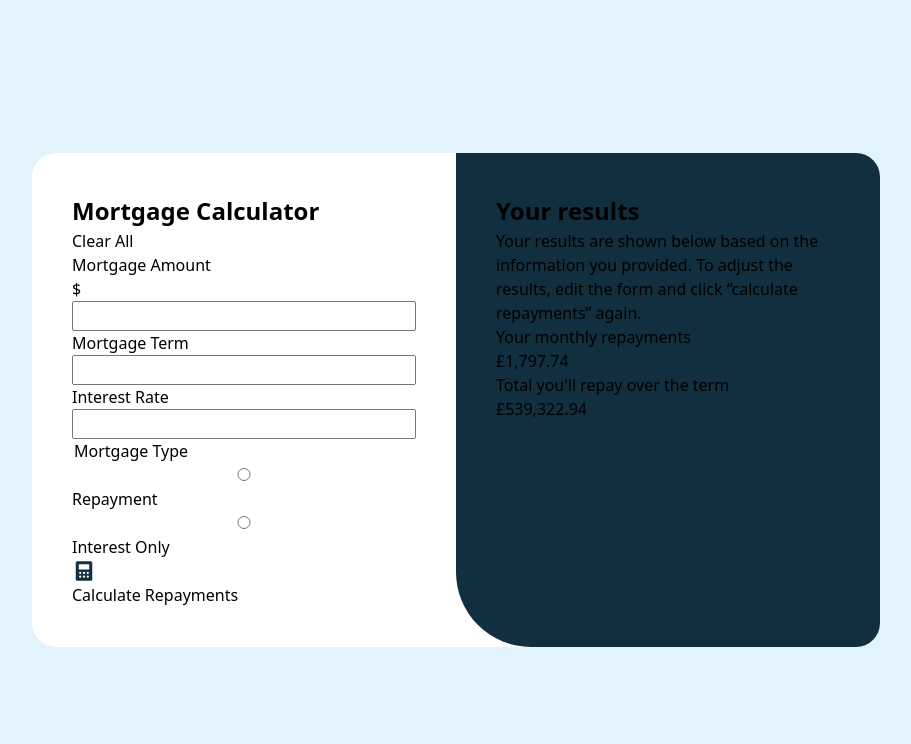
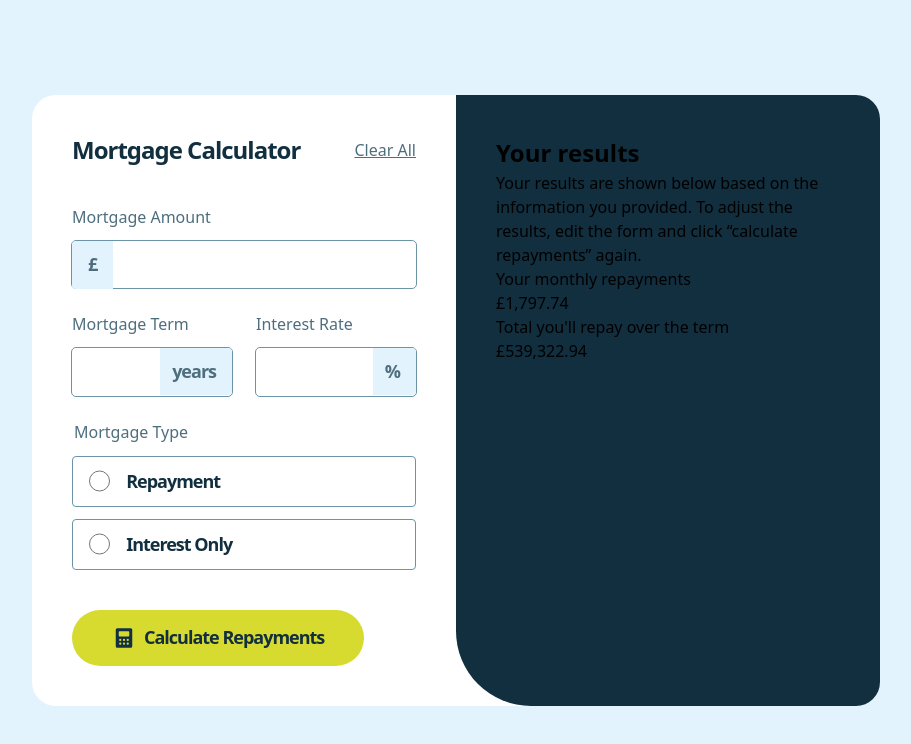
Before and after one commit to gumrahsindar/mortgage-calculator, a Vue app: page / in a window 1280 px wide. Shown: the top 744 px of the page, without its empty margins (184-1095 px from the left). Built offline with nearby package versions, Linux system fonts and the light colour scheme.

Commit message:
feat: complete calc form markup and styling

```diff
--- a/src/components/CalcForm.vue
+++ b/src/components/CalcForm.vue
@@ -3,44 +3,88 @@ import calcIcon from '../assets/images/icon-calculator.svg'
 </script>
 
 <template>
-  <section id="calc__form">
-    <div class="form__header">
-      <h1>Mortgage Calculator</h1>
-      <button>Clear All</button>
+  <section id="calc-form">
+    <div class="form-header">
+      <h1 class="text-xl text-slate-900">Mortgage Calculator</h1>
+      <button class="text-md text-slate-700 text-underline">Clear All</button>
     </div>
 
-    <form>
-      <div class="form__line">
-        <label for="mortgage-amount">Mortgage Amount</label>
-        <div class="input__wrapper">
-          <div class="input__prefix">$</div>
-          <input type="number" id="mortgage-amount" />
+    <form class="form">
+      <div class="form-line">
+        <label class="text-md text-slate-700" for="mortgage-amount"
+          >Mortgage Amount</label
+        >
+        <div class="input-wrapper" aria-labelledby="Mortgage amount">
+          <div class="input-prefix text-lg text-slate-700">£</div>
+          <input
+            class="mortgage-amount text-lg text-slate-900"
+            type="number"
+            id="mortgage-amount"
+            aria-label="Mortgage amount in pounds"
+          />
         </div>
       </div>
-      <div class="form__line">
+
+      <div class="form-line">
         <div>
-          <label for="mortgage-term">Mortgage Term</label>
-          <input type="number" id="mortgage-term" />
+          <label class="text-md text-slate-700" for="mortgage-term"
+            >Mortgage Term</label
+          >
+          <div class="input-wrapper">
+            <input
+              class="text-lg text-slate-900"
+              type="number"
+              id="mortgage-term"
+            />
+            <div class="input-suffix text-lg text-slate-700">years</div>
+          </div>
         </div>
         <div>
-          <label for="interest-rate">Interest Rate</label>
-          <input type="number" id="interest-rate" />
+          <label class="text-md text-slate-700" for="interest-rate"
+            >Interest Rate</label
+          >
+          <div class="input-wrapper">
+            <input
+              class="text-lg text-slate-900"
+              type="number"
+              id="interest-rate"
+            />
+            <div class="input-suffix text-lg text-slate-700">%</div>
+          </div>
         </div>
       </div>
-      <div class="form__line">
+
+      <div class="form-line">
         <fieldset>
-          <legend>Mortgage Type</legend>
-          <div>
-            <input type="radio" id="fixed" name="mortgage-type" />
-            <label for="fixed">Repayment</label>
-          </div>
-          <div>
-            <input type="radio" id="interest-only" name="mortgage-type" />
-            <label for="interest-only">Interest Only</label>
+          <legend class="text-md text-slate-700">Mortgage Type</legend>
+          <div class="mortgage-type">
+            <div class="mortgage-type-item">
+              <input
+                class="text-lg text-slate-900"
+                type="radio"
+                id="fixed"
+                name="mortgage-type"
+              />
+              <label class="text-lg text-slate-900" for="fixed"
+                >Repayment</label
+              >
+            </div>
+            <div class="mortgage-type-item">
+              <input
+                class="text-lg text-slate-900"
+                type="radio"
+                id="interest-only"
+                name="mortgage-type"
+              />
+              <label class="text-lg text-slate-900" for="interest-only"
+                >Interest Only</label
+              >
+            </div>
           </div>
         </fieldset>
       </div>
-      <button>
+
+      <button class="text-lg text-slate-900">
         <img :src="calcIcon" alt="Calculate" />
         Calculate Repayments
       </button>
@@ -49,7 +93,176 @@ import calcIcon from '../assets/images/icon-calculator.svg'
 </template>
 
 <style lang="scss" scoped>
-#calc__form {
+@use '../styles/variables' as *;
+
+#calc-form {
   padding: 40px;
+
+  .form-header {
+    margin-bottom: 40px;
+    display: flex;
+    justify-content: space-between;
+    align-items: center;
+    gap: 10px;
+
+    button {
+      transition: color 0.3s;
+
+      &:hover {
+        color: $slate-900;
+      }
+    }
+
+    @media (max-width: 30rem) {
+      flex-direction: column;
+      align-items: flex-start;
+      gap: 8px;
+    }
+  }
+
+  .form {
+    .form-line {
+      margin-bottom: 24px;
+
+      &:nth-child(2) {
+        display: grid;
+        grid-template-columns: 1fr 1fr;
+        gap: 24px;
+
+        @media (max-width: 30rem) {
+          grid-template-columns: 1fr;
+        }
+      }
+
+      &:nth-child(3) {
+        margin-bottom: 40px;
+
+        @media (max-width: 30rem) {
+          margin-bottom: 32px;
+        }
+      }
+    }
+
+    label,
+    legend {
+      margin-bottom: 12px;
+    }
+
+    .input-wrapper {
+      position: relative;
+      display: flex;
+      outline: 1px solid $slate-500;
+      border-radius: 4px;
+
+      &:focus-within,
+      &:focus,
+      &:active {
+        outline: 1px solid $yellow;
+      }
+
+      .mortgage-amount {
+        border-radius: 4px;
+        padding-left: 60px;
+      }
+
+      &:focus-within .input-prefix {
+        background-color: $yellow;
+      }
+      &:focus-within .input-suffix {
+        background-color: $yellow;
+      }
+
+      .input-prefix {
+        position: absolute;
+        height: 48px;
+        border-radius: 4px 0 0 4px;
+        padding: 12px 16px;
+        background-color: $slate-100;
+        top: 0;
+        left: 0;
+        transition: background-color 0.3s;
+      }
+
+      .input-suffix {
+        position: absolute;
+        border-radius: 0 4px 4px 0;
+        height: 47px;
+        right: 0;
+        top: 0;
+        padding: 12px 16px 12px 12px;
+        background-color: $slate-100;
+        transition: background-color 0.3s;
+      }
+
+      input {
+        padding: 12.5px 16px;
+        border: none;
+        outline: none;
+      }
+    }
+
+    .mortgage-type {
+      display: flex;
+      flex-direction: column;
+      gap: 12px;
+
+      &-item {
+        padding: 12.5px 16px;
+        display: flex;
+        align-items: center;
+        gap: 16px;
+        border: 1px solid $slate-500;
+        border-radius: 4px;
+        &:focus-within,
+        &:focus,
+        &:active {
+          border: 1px solid $yellow;
+          background-color: lighten($color: $yellow, $amount: 40%);
+        }
+
+        input {
+          width: 24px;
+          height: 24px;
+          accent-color: rgb(154, 151, 51);
+          border-radius: 50%;
+          border: none;
+          cursor: pointer;
+
+          &:focus-visible {
+            accent-color: rgb(154, 151, 51);
+            outline: 2px solid $yellow;
+          }
+        }
+
+        label {
+          margin-bottom: 0;
+          cursor: pointer;
+          width: 100%;
+        }
+      }
+    }
+
+    button {
+      border: none;
+      border-radius: 999px;
+      padding: 16px 40px;
+      display: flex;
+      align-items: center;
+      gap: 8px;
+      background-color: $yellow;
+      color: $slate-900;
+      cursor: pointer;
+      transition: background-color 0.3s;
+
+      &:hover {
+        background-color: lighten($color: $yellow, $amount: 15%);
+      }
+
+      img {
+        width: 24px;
+        height: 24px;
+      }
+    }
+  }
 }
 </style>
```
